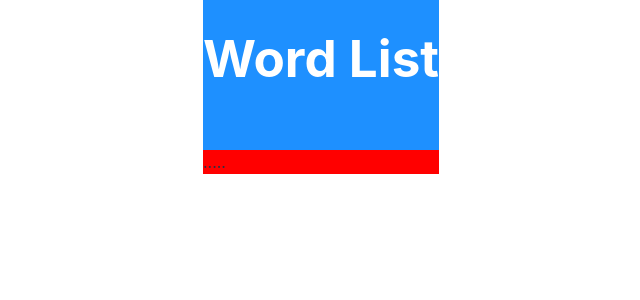
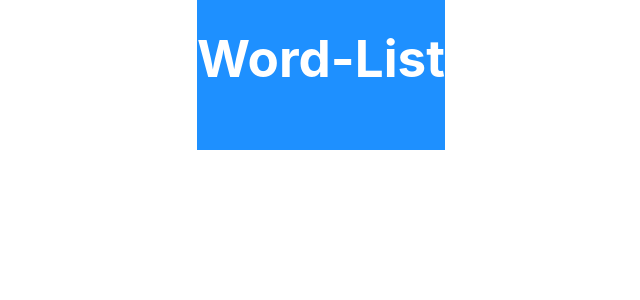
Before and after one commit to Luizandre37/word-list, a React (Vite) app: page / in a window 1280 px wide. Shown: the top 300 px of the page, without its empty margins (319-959 px from the left). Built offline with nearby package versions, Linux system fonts and the light colour scheme.

Commit message:
atualização

```diff
--- a/src/App.styles.ts
+++ b/src/App.styles.ts
@@ -3,7 +3,7 @@ import styled from "styled-components";
 
  export const Container = styled.div ``;
 
- export const Hedear = styled.div `
+ export const Header = styled.div `
  background-color:#1E90FF;
  height:150px;
  text-align:center;
@@ -20,8 +20,7 @@ import styled from "styled-components";
  `;
 
  export const Body = styled.div `
- margin:auto;
- max-with:980px;
- background-color:red;
-
+    margin: auto;
+    max-width:1700px;
+    margin-bottom:50px;
  `;
--- a/src/App.tsx
+++ b/src/App.tsx
@@ -3,22 +3,18 @@ import * as C from './App.styles'
 const App = () => {
   return (
     <C.Container>
-      <C.Hedear>
-        <C.HeaderText>
-          Word List
-        </C.HeaderText>
-      </C.Hedear>
+      <C.Header>
+      <C.HeaderText>Word-List</C.HeaderText>
+      </C.Header>
       <C.Body>
-        .....
-        {/* Area informação */}
-        {/* Area irsesao */}
-        {/* Tabela */}
+ {/* area de gerar palavras*/}
 
+  {/* area de inserção de palavras*/}
 
+   {/* area de informação geral*/}
       </C.Body>
+
     </C.Container>
-
-
 
   )
 
```
